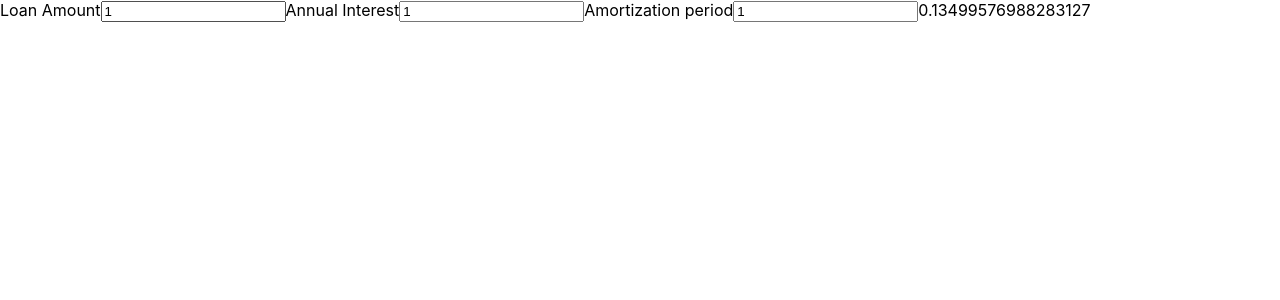
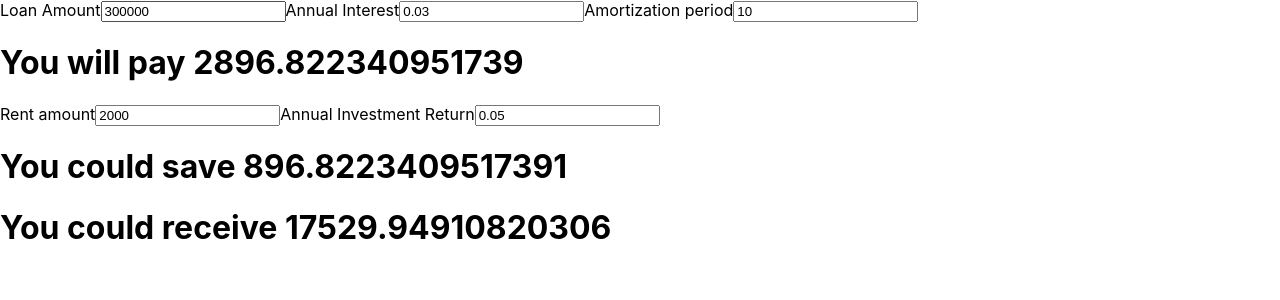
Before and after one commit to Tokery/rentorbuy, a React (Create React App) app in the folder frontend/: page / in a window 1280 px wide. Shown: the top 300 px of the page. Built offline with nearby package versions, Linux system fonts and the light colour scheme.

Commit message:
Added rent comparison

```diff
--- a/frontend/src/App.js
+++ b/frontend/src/App.js
@@ -7,13 +7,16 @@ class App extends React.Component {
     super();
     this.state = {
       mortgageDetails: {
-        loanAmt: 1,
-        interest: 1,
-        amortPeriod: 1,
+        loanAmt: 300000,
+        interest: 0.03,
+        amortPeriod: 10,
       },
+      rentTotal: 2000,
+      investReturn: 0.05,
     };
 
     this.onInputChanged = this.onInputChanged.bind(this);
+    this.onRentChanged = this.onRentChanged.bind(this);
   }
 
   onInputChanged(event) {
@@ -27,8 +30,19 @@ class App extends React.Component {
     })
   }
 
+  onRentChanged(event) {
+    const target = event.target;
+    const value = target.value;
+    const name = target.name;
+
+    this.setState({
+      [name]: value,
+    })
+  }
 
   render() {
+    const mortgagePayment = MortgageService.calculateMonthlyPayment(this.state.mortgageDetails.loanAmt, this.state.mortgageDetails.interest, this.state.mortgageDetails.amortPeriod);
+    const monthlySavings = MortgageService.calculateInvestableAmount(mortgagePayment, this.state.rentTotal);
     return (
       <div className="App">
         <div className="mortgage-inputs">
@@ -45,7 +59,19 @@ class App extends React.Component {
             Amortization period
             <input name="amortPeriod" type="text" value={this.state.mortgageDetails.amortPeriod} onChange={this.onInputChanged}/>
           </label>
-          {MortgageService.calculateMonthlyPayment(this.state.mortgageDetails.loanAmt, this.state.mortgageDetails.interest, this.state.mortgageDetails.amortPeriod)}
+          <h1>You will pay {mortgagePayment}</h1>
+        </div>
+        <div className="rent-inputs">
+          <label>
+            Rent amount
+            <input name="rentTotal" type="text" value={this.state.rentTotal} onChange={this.onRentChanged} />
+          </label>
+          <label>
+            Annual Investment Return
+            <input name="investReturn" type="text" value={this.state.investReturn} onChange={this.onRentChanged} />
+          </label>
+          <h1>You could save {monthlySavings}</h1>
+          <h1>You could receive {MortgageService.calculateTotalReturn(monthlySavings, this.state.investReturn, this.state.mortgageDetails.amortPeriod)}</h1>
         </div>
       </div>
     );
--- a/frontend/src/mortgageService.js
+++ b/frontend/src/mortgageService.js
@@ -1,11 +1,24 @@
+import Utility from './utility';
+
 class MortgageService {
     static calculateMonthlyPayment(loanAmt, annualInterest, amortPeriod) {
         const monthlyInterest = annualInterest / 12;
         const totalMonths = amortPeriod * 12;
         const powered = Math.pow((1+monthlyInterest), totalMonths);
         const amount = (loanAmt * monthlyInterest) / (1 - 1/powered);
-        // amount = loanAmt / ( (1 / annualInterest) * (1 - 1/Math.pow((1+annualInterest), amortPeriod)));
         return amount;
+    }
+
+    static calculateInvestableAmount(monthlyMortgage, monthlyRent) {
+        return monthlyMortgage - monthlyRent;
+    }
+
+    static calculateTotalReturn(monthlyInvested, annualReturn, yearsInvested) {
+        monthlyInvested = Utility.convertToNumber(monthlyInvested);
+        annualReturn = Utility.convertToNumber(annualReturn);
+        yearsInvested = Utility.convertToNumber(yearsInvested);
+
+        return (monthlyInvested * 12) *  Math.pow((1 + annualReturn), yearsInvested);
     }
 };
 
--- /dev/null
+++ b/frontend/src/utility.js
@@ -0,0 +1,7 @@
+class Utility {
+    static convertToNumber(string) {
+        return Number(string);
+    }
+}
+
+export default Utility;
```
